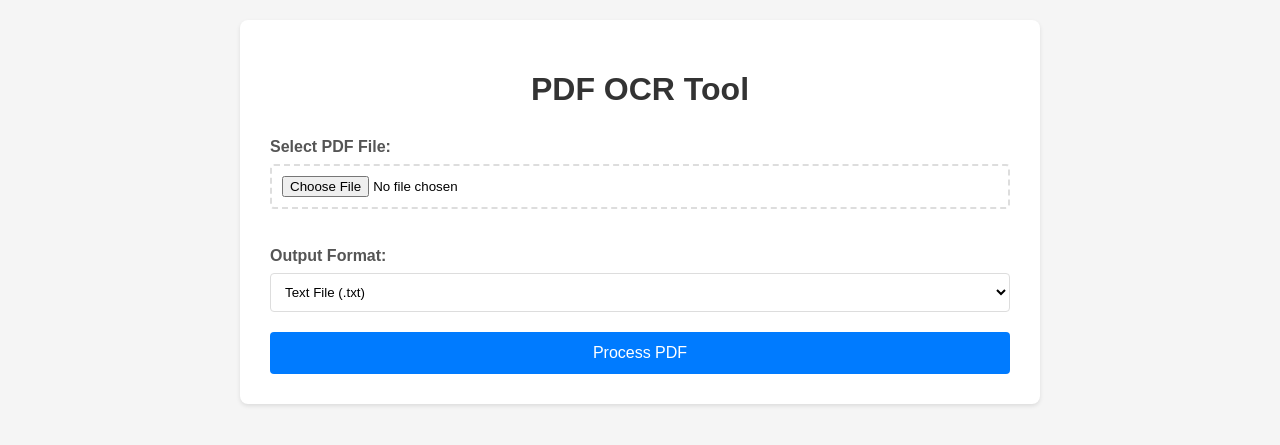
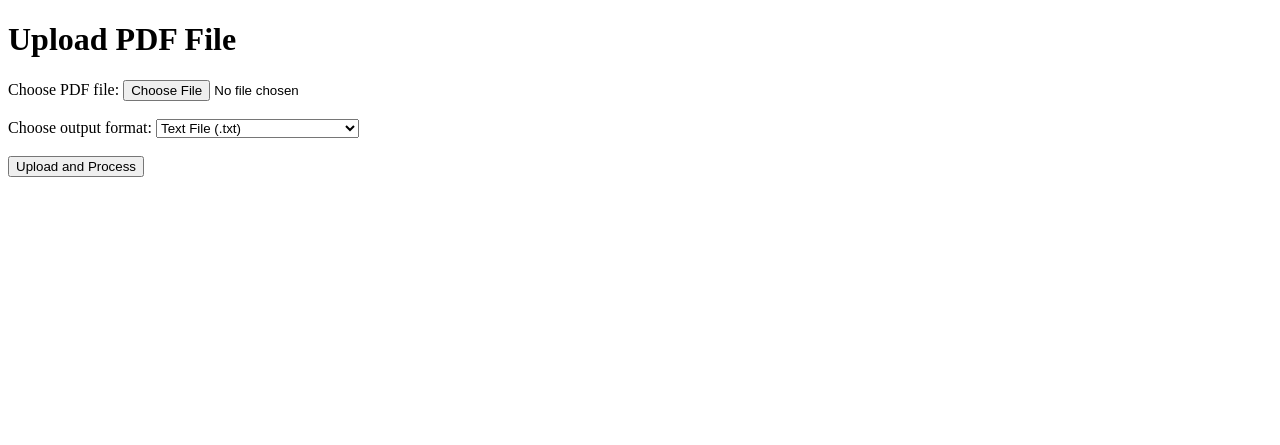
Before and after one commit to mupoese/Aql_PDF_Tool, a Flask app: page / in a window 1280 px wide. Shown: the top 445 px of the page. Run offline with Flask 3, Linux system fonts and the light colour scheme.

Commit message:
Update upload.html

```diff
--- a/app/templates/upload.html
+++ b/app/templates/upload.html
@@ -1,144 +1,24 @@
-<!doctype html>
+<!DOCTYPE html>
 <html lang="en">
 <head>
     <meta charset="UTF-8">
     <meta name="viewport" content="width=device-width, initial-scale=1.0">
-    <title>PDF OCR Upload</title>
-    <style>
-        body {
-            font-family: Arial, sans-serif;
-            max-width: 800px;
-            margin: 0 auto;
-            padding: 20px;
-            background-color: #f5f5f5;
-        }
-        .container {
-            background-color: white;
-            padding: 30px;
-            border-radius: 8px;
-            box-shadow: 0 2px 4px rgba(0, 0, 0, 0.1);
-        }
-        h1 {
-            color: #333;
-            text-align: center;
-            margin-bottom: 30px;
-        }
-        form {
-            display: flex;
-            flex-direction: column;
-            gap: 20px;
-        }
-        .form-group {
-            display: flex;
-            flex-direction: column;
-            gap: 8px;
-        }
-        label {
-            font-weight: bold;
-            color: #555;
-        }
-        input[type="file"] {
-            padding: 10px;
-            border: 2px dashed #ddd;
-            border-radius: 4px;
-            cursor: pointer;
-        }
-        select {
-            padding: 10px;
-            border: 1px solid #ddd;
-            border-radius: 4px;
-            background-color: white;
-            cursor: pointer;
-        }
-        .submit-btn {
-            padding: 12px 24px;
-            background-color: #007bff;
-            color: white;
-            border: none;
-            border-radius: 4px;
-            cursor: pointer;
-            font-size: 16px;
-            transition: background-color 0.3s;
-        }
-        .submit-btn:hover {
-            background-color: #0056b3;
-        }
-        #uploadStatus {
-            margin-top: 20px;
-            padding: 10px;
-            border-radius: 4px;
-            display: none;
-        }
-        .file-info {
-            margin-top: 10px;
-            font-size: 0.9em;
-            color: #666;
-        }
-        .error {
-            background-color: #ffe6e6;
-            color: #dc3545;
-            padding: 10px;
-            border-radius: 4px;
-            display: none;
-        }
-    </style>
+    <title>Upload PDF</title>
 </head>
 <body>
-    <div class="container">
-        <h1>PDF OCR Tool</h1>
-        <form id="uploadForm" action="/uploader" method="post" enctype="multipart/form-data">
-            <div class="form-group">
-                <label for="file">Select PDF File:</label>
-                <input type="file" name="file" id="file" accept=".pdf" required>
-                <div class="file-info" id="fileInfo"></div>
-            </div>
-
-            <div class="form-group">
-                <label for="format">Output Format:</label>
-                <select name="format" id="format" required>
-                    <option value="txt">Text File (.txt)</option>
-                    <option value="json">JSON Format (.json)</option>
-                </select>
-            </div>
-
-            <div class="error" id="errorMessage"></div>
-
-            <button type="submit" class="submit-btn">Process PDF</button>
-        </form>
-
-        <div id="uploadStatus"></div>
-    </div>
-
-    <script>
-        document.getElementById('file').addEventListener('change', function(e) {
-            const file = e.target.files[0];
-            const fileInfo = document.getElementById('fileInfo');
-            const errorMessage = document.getElementById('errorMessage');
-
-            if (file) {
-                if (file.type !== 'application/pdf') {
-                    errorMessage.style.display = 'block';
-                    errorMessage.textContent = 'Please select a PDF file.';
-                    e.target.value = '';
-                    fileInfo.textContent = '';
-                } else {
-                    errorMessage.style.display = 'none';
-                    fileInfo.textContent = `File: ${file.name} (${(file.size / 1024 / 1024).toFixed(2)} MB)`;
-                }
-            }
-        });
-
-        document.getElementById('uploadForm').addEventListener('submit', function(e) {
-            const submitButton = this.querySelector('.submit-btn');
-            const uploadStatus = document.getElementById('uploadStatus');
-
-            submitButton.disabled = true;
-            submitButton.textContent = 'Processing...';
-
-            uploadStatus.style.display = 'block';
-            uploadStatus.style.backgroundColor = '#e8f5e9';
-            uploadStatus.textContent = 'Processing PDF file...';
-        });
-    </script>
+    <h1>Upload PDF File</h1>
+    <form action="/uploader" method="post" enctype="multipart/form-data">
+        <label for="file">Choose PDF file:</label>
+        <input type="file" id="file" name="file" accept=".pdf" required>
+        <br><br>
+        <label for="format">Choose output format:</label>
+        <select name="format" id="format" required>
+            <option value="txt">Text File (.txt)</option>
+            <option value="json">JSON Format (.json)</option>
+            <option value="pdf">PDF with Enhanced Text (.pdf)</option>
+        </select>
+        <br><br>
+        <button type="submit">Upload and Process</button>
+    </form>
 </body>
 </html>
```
